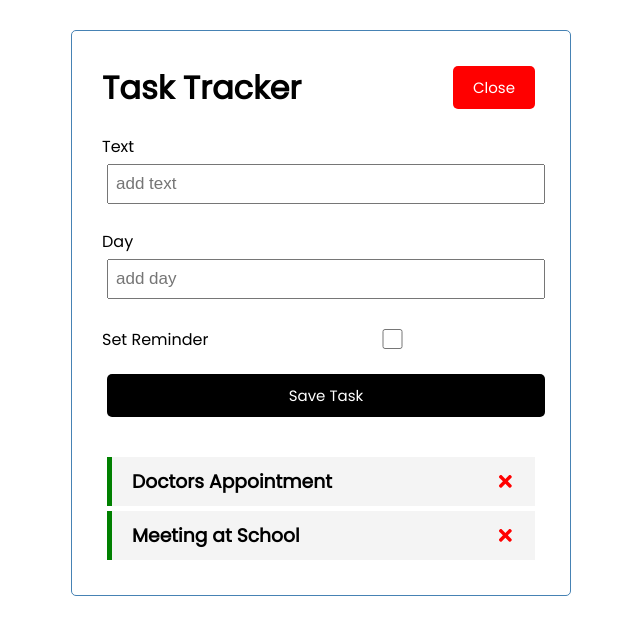
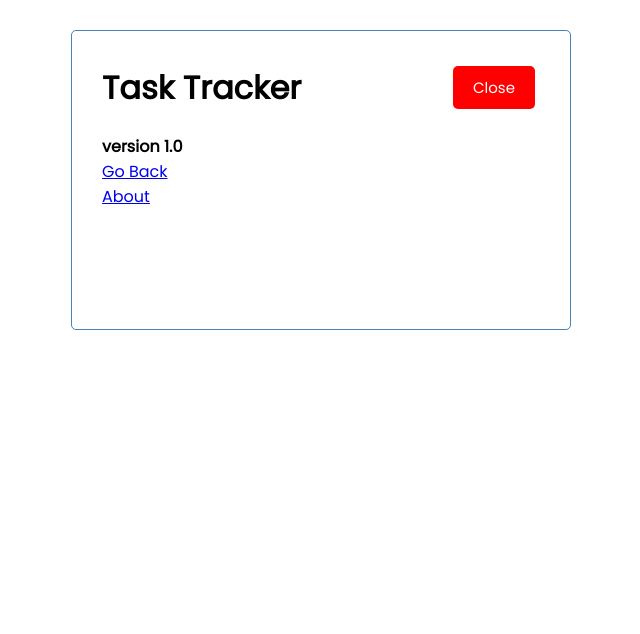
Before and after one commit to JHughesSUTA/task-tracker-rebuild, a React (Create React App) app: page /about in a window 1280 px wide. Shown: the top 634 px of the page, without its empty margins (319-959 px from the left). Built offline with nearby package versions, Linux system fonts and the light colour scheme; data requests are answered from the project's data file.

Commit message:
put main section and about in separate routes

```diff
--- a/src/App.js
+++ b/src/App.js
@@ -1,8 +1,11 @@
+import { useState, useEffect } from 'react'
+import { BrowserRouter as Router, Routes, Route } from 'react-router-dom'
 import './index.css'
-import { useState, useEffect } from 'react'
 import Header from './components/Header/Header'
 import Tasks from './components/Tasks/Tasks';
 import AddTask from './components/AddTask/AddTask';
+import Footer from './components/Footer/Footer';
+import About from './components/About/About';
 
 function App(){
   const [showAddTask, setShowAddTask] = useState(true)
@@ -54,26 +57,52 @@ function App(){
   }
 
   const setReminder = async (id) => {
-    const taskToUpdate = await fetchTask(id)
-    const updatedReminder = { ...taskToUpdate, reminder: !taskToUpdate.reminder }
+    const reminderToToggle = await fetchTask(id)
+    const updatedReminder = { ...reminderToToggle, reminder: !reminderToToggle.reminder }
 
-    const res = await fetch(`http://localhost:8000/tasks/${id}`, {
+    const res  = await fetch(`http://localhost:8000/tasks/${id}`, {
       method: "PUT",
       headers: {
         "Content-type": "application/json"
       },
       body: JSON.stringify(updatedReminder)
     })
+
     const data = await res.json()
+
     setTasks(tasks.map(task => task.id === id ? { ...task, reminder: data.reminder } : task))
   }
 
   return (
+    <Router>
       <div className="container">
-        <Header toggleShowAddTask={toggleShowAddTask} showAddTask={showAddTask} />
-        {showAddTask && <AddTask addTask={addTask} />}
-        {tasks.length > 0 ? <Tasks tasks={tasks} onDelete={deleteTask} setReminder={setReminder} /> : <p>There are no tasks left</p>}
+        <Header
+          toggleShowAddTask={toggleShowAddTask}
+          showAddTask={showAddTask}
+        />
+        <Routes>
+          <Route
+            path="/"
+            element={
+              <>
+                {showAddTask && <AddTask addTask={addTask} />}
+                {tasks.length > 0 ? (
+                  <Tasks
+                    tasks={tasks}
+                    onDelete={deleteTask}
+                    setReminder={setReminder}
+                  />
+                ) : (
+                  <p>There are no tasks left</p>
+                )}
+              </>
+            }
+          />
+          <Route path="about" element={<About />} />
+        </Routes>
+        <Footer />
       </div>
+    </Router>
   );
 }
 
--- /dev/null
+++ b/src/components/About/About.js
@@ -0,0 +1,10 @@
+function About() {
+  return (
+    <div className="about">
+      <h4>version 1.0</h4>
+      <a href="/">Go Back</a>
+    </div>
+  )
+}
+
+export default About
--- /dev/null
+++ b/src/components/Footer/Footer.js
@@ -0,0 +1,10 @@
+
+function Footer() {
+  return (
+    <div className="footer">
+      <a href="/about">About</a>
+    </div>
+  )
+}
+
+export default Footer
```
